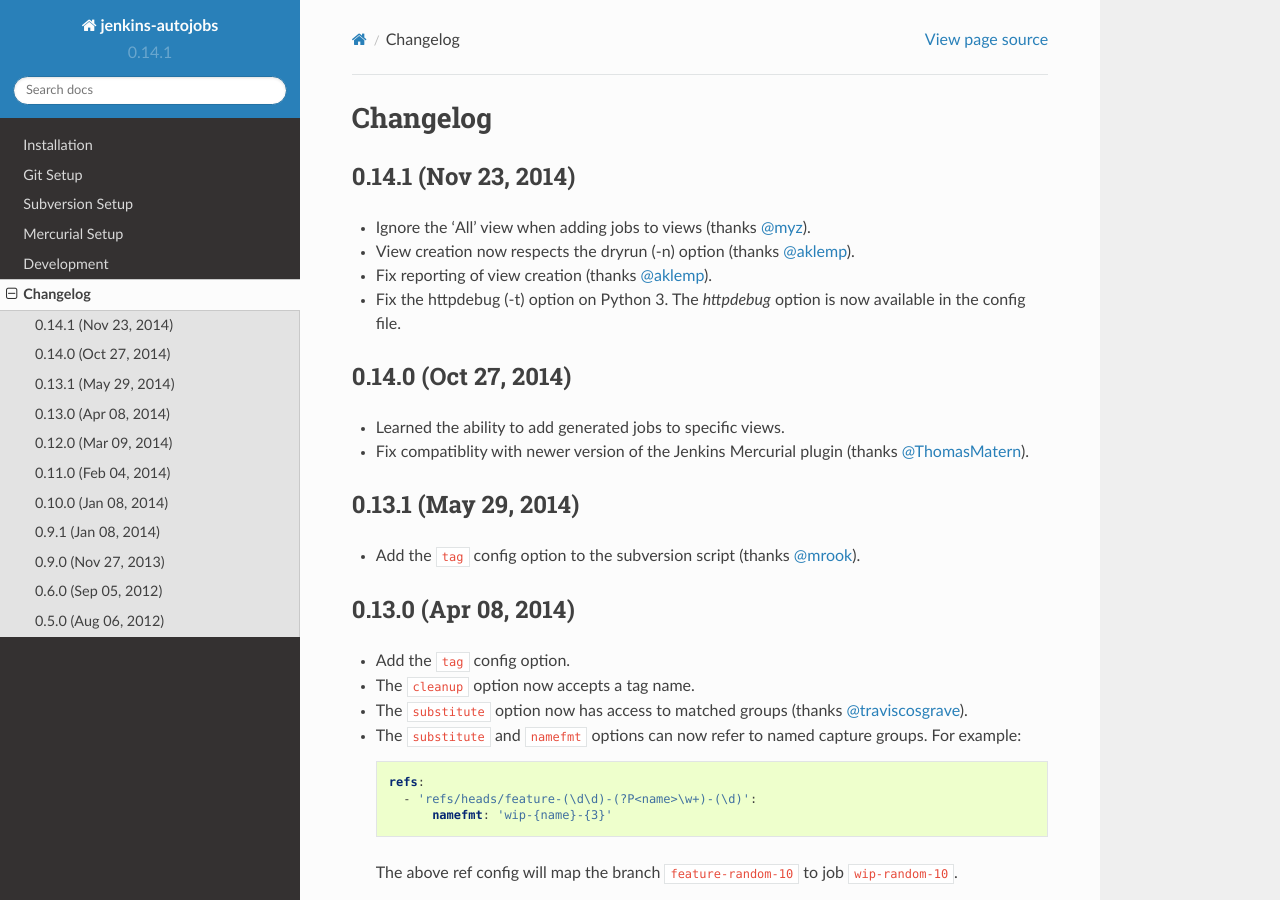
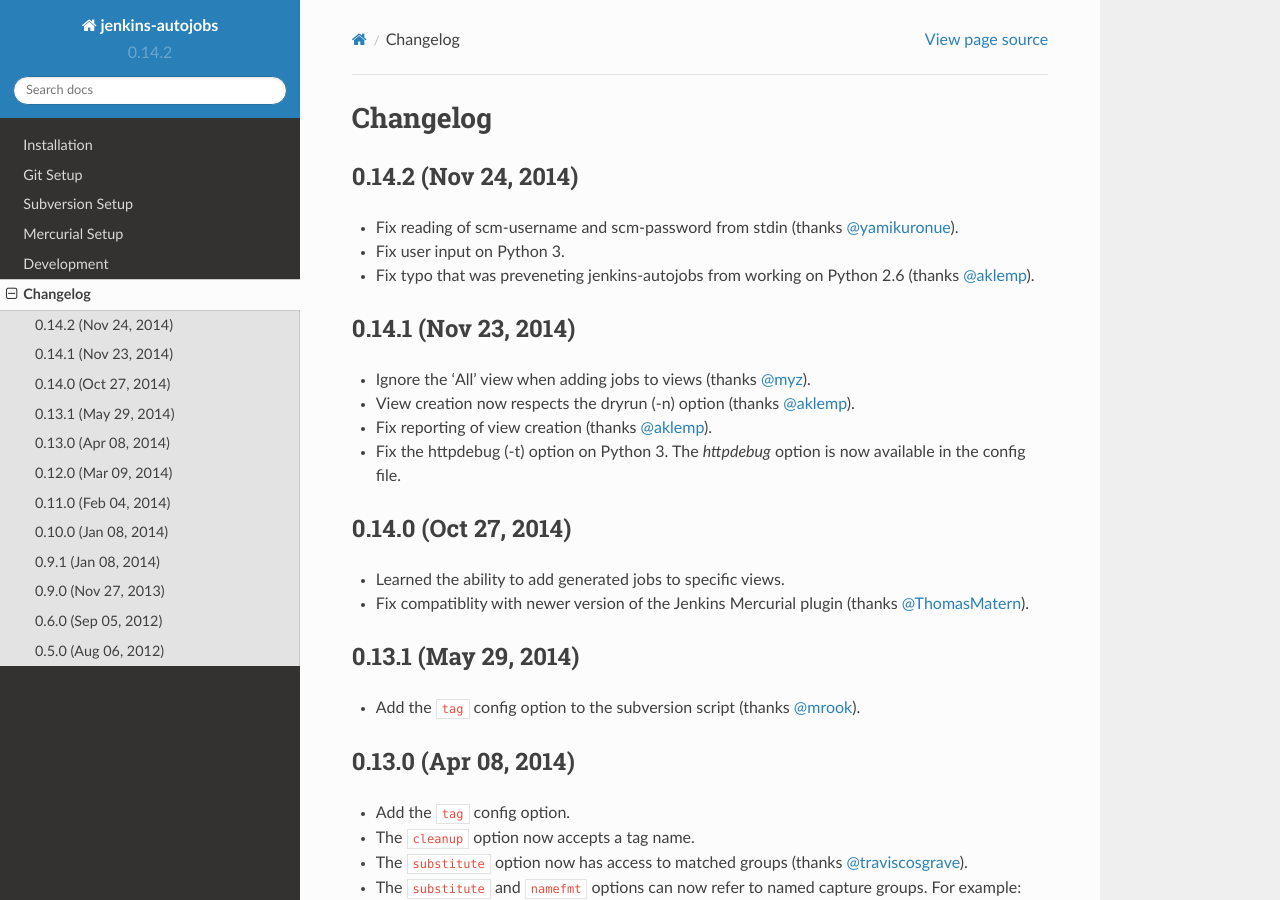
Before and after one commit to gvalkov/jenkins-autojobs, a Sphinx documentation site: the page built from doc/changelog.rst, in a window 1280 px wide and 900 px high. Built offline with Sphinx 7.4.7 and the Read the Docs theme 2.0.0, drawn with Linux system fonts in a browser that asks for light colours.

Commit message:
bump to 0.14.2

```diff
--- a/doc/changelog.rst
+++ b/doc/changelog.rst
@@ -1,5 +1,15 @@
 Changelog
 ---------
+
+0.14.2 (Nov 24, 2014)
+^^^^^^^^^^^^^^^^^^^^^
+
+- Fix reading of scm-username and scm-password from stdin (thanks `@yamikuronue`_).
+
+- Fix user input on Python 3.
+
+- Fix typo that was preveneting jenkins-autojobs from working on
+  Python 2.6 (thanks `@aklemp`_).
 
 0.14.1 (Nov 23, 2014)
 ^^^^^^^^^^^^^^^^^^^^^
@@ -119,3 +129,4 @@
 .. _`@ThomasMatern`:   https://github.com/ThomasMatern
 .. _`@aklemp`:         https://github.com/aklemp
 .. _`@myz`:            https://github.com/myz
+.. _`@yamikuronue`:    https://github.com/yamikuronue
--- a/jenkins_autojobs/__init__.py
+++ b/jenkins_autojobs/__init__.py
@@ -1 +1 @@
-version = '0.14.1'
+version = '0.14.2'
```
